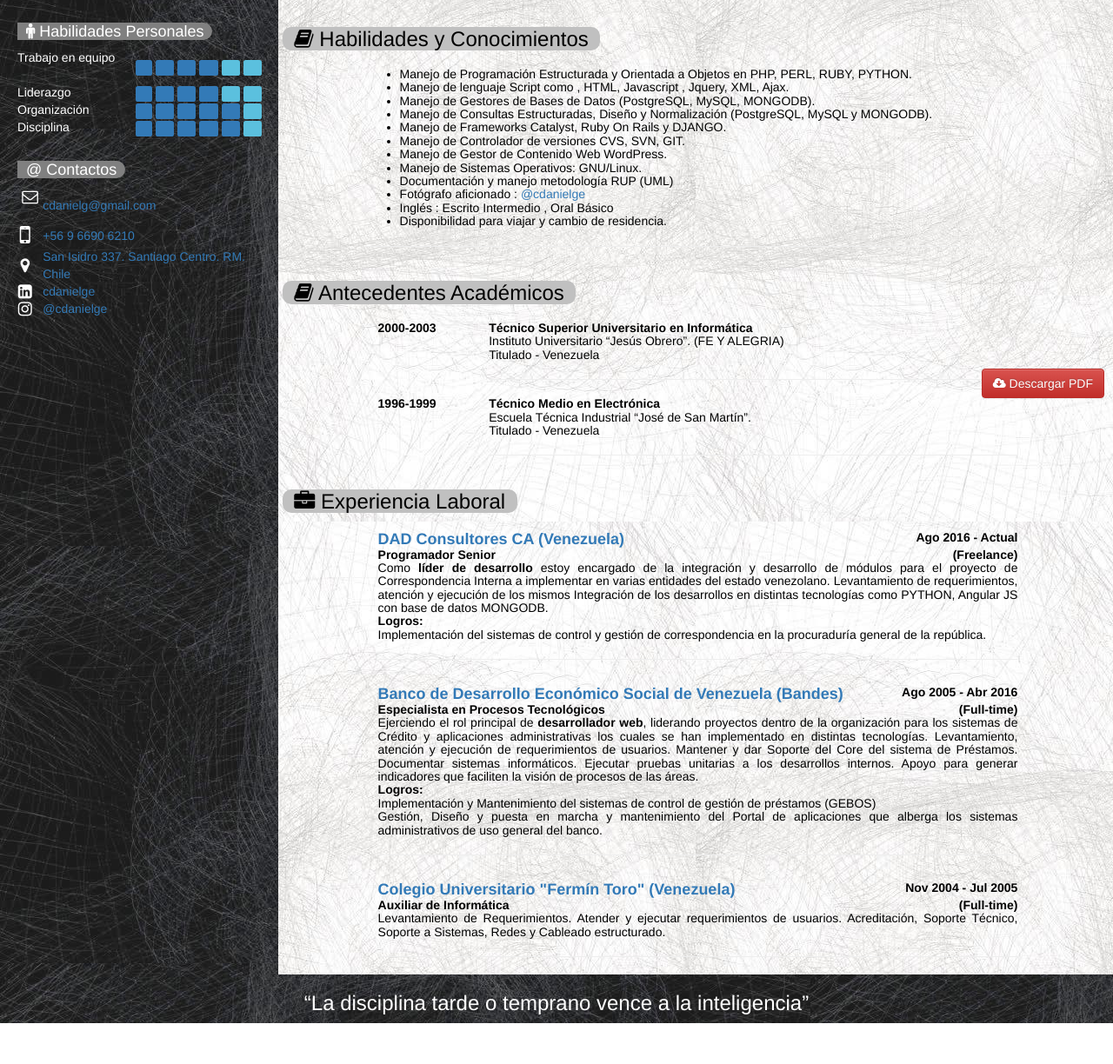
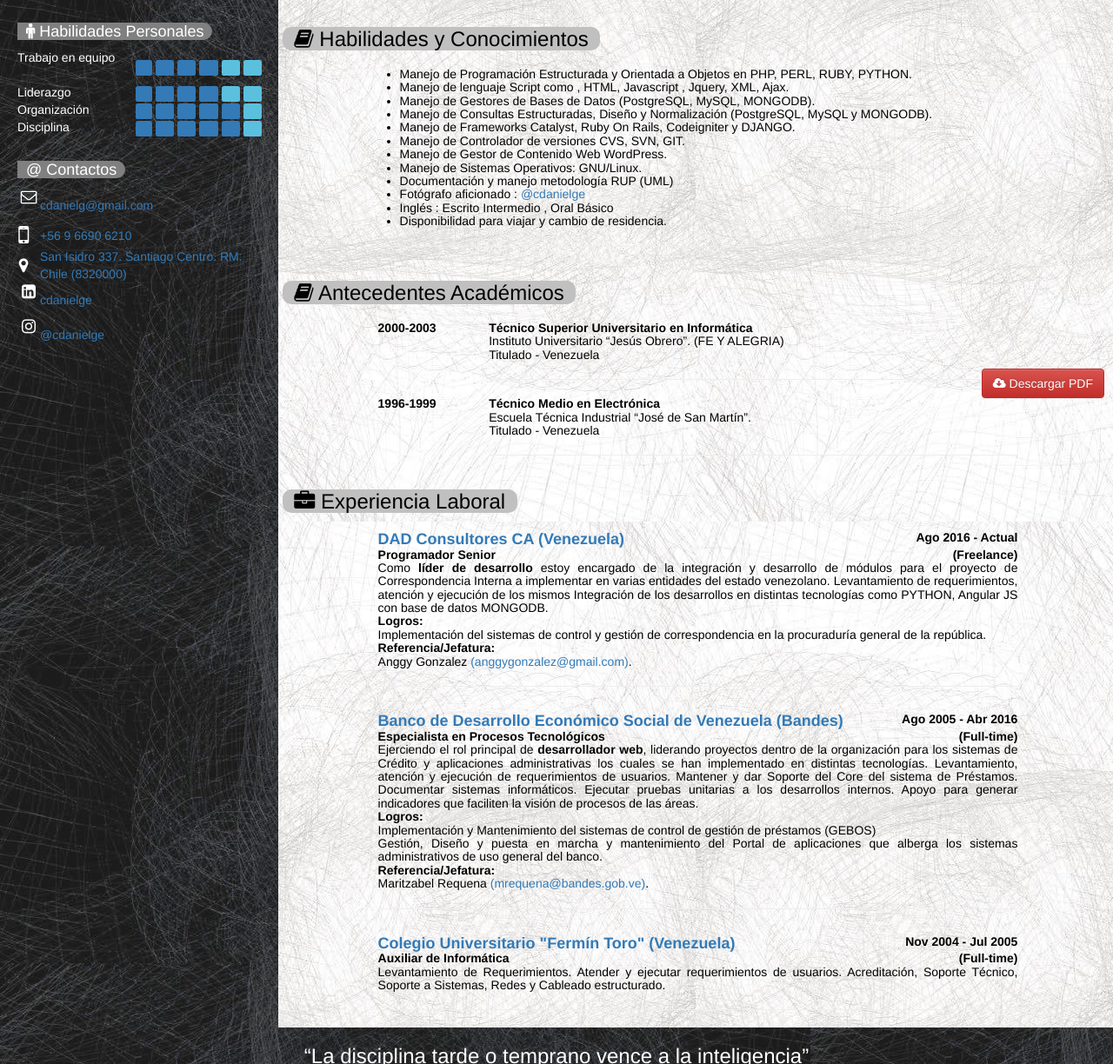
Before and after one commit to cdanielge/curriculo_cdanielge, a plain HTML site: page index.html in a window 1280 px wide. Shown: the part 332-1556 px from the top of the page at 87% size. Before the commit the page ends 1509 px from the top, so only its background shows below. Drawn offline with nearby package versions, Linux system fonts and the light colour scheme.

Commit message:
Ajuste
- Framework
- Referencias
- Zona postal

```diff
--- a/index.html
+++ b/index.html
@@ -77,7 +77,7 @@
             <td align="center"><i class="fa fa-2x fa-mobile "></i> &nbsp;&nbsp;</td><td><a href="tel:+56966906210" >+56 9 6690 6210</a></td>
           </tr>
           <tr>
-            <td align="center"><i class="fa fa-lg fa-map-marker"></i> &nbsp;&nbsp;</td><td><a href="https://www.google.co.ve/maps/place/San+Isidro+337,+Santiago,+Regi%C3%B3n+Metropolitana,+Chile/@-33.4483125,-70.6459646,17z/data=!3m1!4b1!4m5!3m4!1s0x9662c574e8fc7637:0x885f1ad6bacf5897!8m2!3d-33.448317!4d-70.6437759" target="_blank">San Isidro 337. Santiago Centro. RM. Chile </a></td>
+            <td align="center"><i class="fa fa-lg fa-map-marker"></i> &nbsp;&nbsp;</td><td><a href="https://www.google.co.ve/maps/place/San+Isidro+337,+Santiago,+Regi%C3%B3n+Metropolitana,+Chile/@-33.4483125,-70.6459646,17z/data=!3m1!4b1!4m5!3m4!1s0x9662c574e8fc7637:0x885f1ad6bacf5897!8m2!3d-33.448317!4d-70.6437759" target="_blank">San Isidro 337. Santiago Centro. RM. Chile (8320000)</a></td>
           </tr>
           <tr>
             <td align="center"><i class="fa fa-lg fa-linkedin-square"></i> &nbsp;&nbsp;</td><td><a href="https://www.linkedin.com/in/cdanielge/" target="_blank">cdanielge</a></td>
@@ -120,7 +120,7 @@
               <li> Manejo de lenguaje Script como , HTML, Javascript , Jquery, XML, Ajax.</li>
               <li> Manejo de Gestores de Bases de Datos (PostgreSQL, MySQL, MONGODB). </li>
               <li> Manejo de Consultas Estructuradas, Diseño y Normalización (PostgreSQL, MySQL y MONGODB).</li>
-              <li> Manejo de Frameworks Catalyst, Ruby On Rails y DJANGO.</li>
+              <li> Manejo de Frameworks Catalyst, Ruby On Rails, Codeigniter y DJANGO.</li>
               <li> Manejo de Controlador de versiones CVS, SVN, GIT.</li>
               <li> Manejo de Gestor de Contenido Web WordPress.</li>
               <li> Manejo de Sistemas Operativos: GNU/Linux.</li>
@@ -182,7 +182,9 @@
           <div class="col-lg-12">
           Como <b>líder de desarrollo</b> estoy encargado de la integración y desarrollo de módulos para el proyecto de Correspondencia Interna a implementar en varias entidades del estado venezolano. Levantamiento de requerimientos, atención y ejecución  de los mismos Integración de los desarrollos en distintas tecnologías como PYTHON, Angular JS con base de datos MONGODB. <br>
           <b>Logros:</b><br>
-          Implementación del sistemas de control y gestión de correspondencia en la procuraduría general de la república.
+          Implementación del sistemas de control y gestión de correspondencia en la procuraduría general de la república.<br>
+          <b>Referencia/Jefatura:</b><br>
+          Anggy Gonzalez <a href="mailto:">(anggygonzalez@gmail.com)</a>.
           <hr>
           </div>
 
@@ -207,7 +209,9 @@
           Ejerciendo el rol principal de <b>desarrollador web</b>, liderando proyectos dentro de la organización para los sistemas de Crédito y aplicaciones administrativas los cuales se han implementado en distintas tecnologías. Levantamiento, atención y ejecución  de requerimientos de usuarios. Mantener y dar Soporte del Core del sistema de Préstamos. Documentar sistemas informáticos. Ejecutar pruebas unitarias a los desarrollos internos. Apoyo para generar indicadores que faciliten la visión de procesos de las áreas. <br>
           <b>Logros:</b><br>
           Implementación y Mantenimiento del sistemas de control de gestión de préstamos (GEBOS)<br>
-          Gestión, Diseño y puesta en marcha y mantenimiento del Portal de aplicaciones que alberga los sistemas administrativos de uso general del banco.
+          Gestión, Diseño y puesta en marcha y mantenimiento del Portal de aplicaciones que alberga los sistemas administrativos de uso general del banco.<br>
+          <b>Referencia/Jefatura:</b><br>
+          Maritzabel Requena <a href="mailto:">(mrequena@bandes.gob.ve)</a>.
           <hr>
           </div>
         </h5>
```
